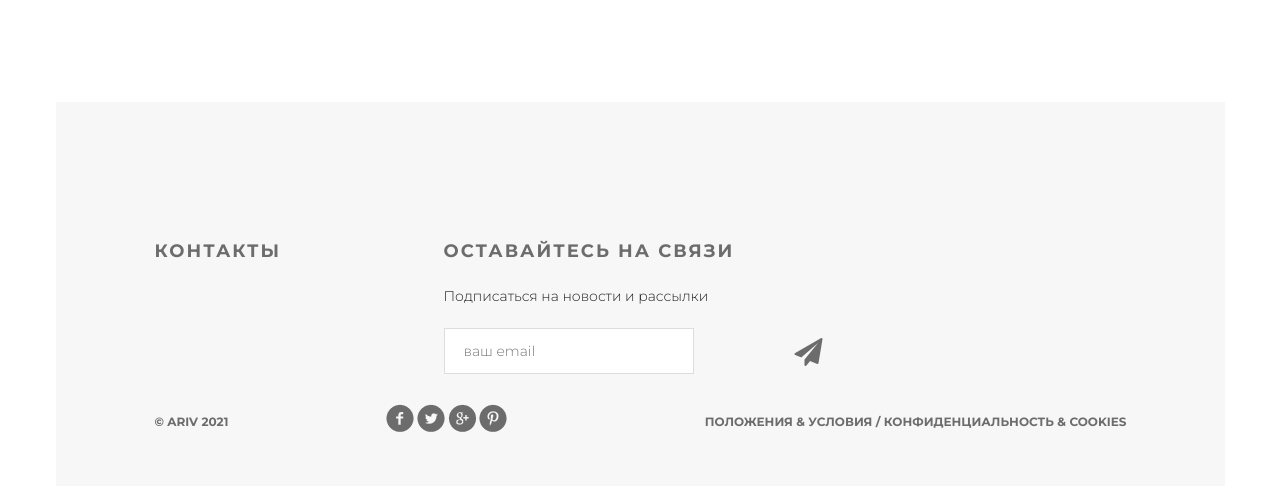
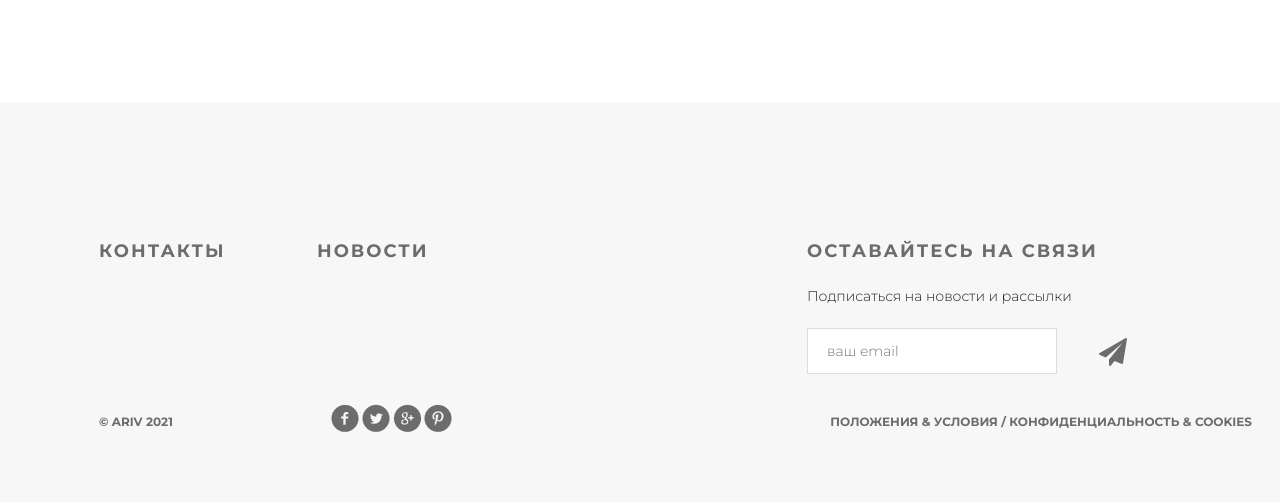
Before and after one commit to ARIV2019/clothing-store1, a Django app: page / in a window 1280 px wide; the page is wider, and only the part inside the window is pictured. Shown: the part 1307-1809 px from the top of that part. Before the commit the page ends 1739 px from the top of that part, so only its background shows below. Run offline with Django 3.2, Linux system fonts and the light colour scheme; data comes from the database, SQL or seed files in the repository; both versions use the stored data as it was after the commit; parts of the project's set-up code (start-up, migrations or seed data) failed here and were passed over; some libraries are stand-ins or nearby versions.

Commit message:
подправил style.css

```diff
--- a/geekshop/mainapp/templates/mainapp/base.html
+++ b/geekshop/mainapp/templates/mainapp/base.html
@@ -45,6 +45,9 @@
                 <h3>контакты</h3>
             </div>
             <div class="text-footer">
+                <h3>новости</h3>
+            </div>
+            <div class="text-footer">
                 <h3>Оставайтесь на связи</h3>
                 <p>Подписаться на новости и рассылки</p>
                 <form>
--- a/geekshop/static/style.css
+++ b/geekshop/static/style.css
@@ -558,8 +558,8 @@
 }
 
 .footer {
-	height: 384px;
-	width: 1169px;
+	height: 400px;
+	width: 1350px;
 	background-color: #f7f7f7;
 	padding-left: 99px;
 	padding-right: 98px;
@@ -581,7 +581,7 @@
 }
 .text-footer {
 	margin-top: 120px;
-	width: 221px;
+	width: 150px;
 	float: left;
 	margin-right: 68px;
 }
```
Also changed, not shown: geekshop/db.sqlite3.
